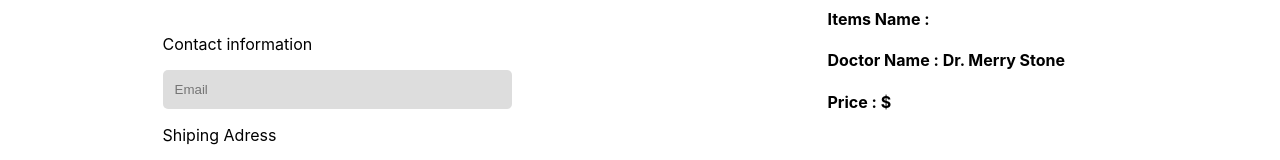
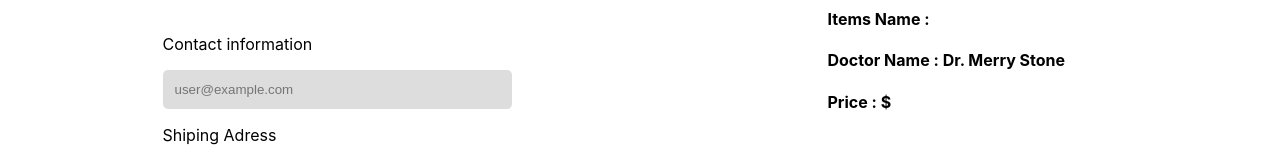
Before and after one commit to Md-Rasel-Ahmed/service-provider, a React (Create React App) app: page /checkout in a window 1280 px wide. Shown: the part 188-348 px from the top of the page. Built offline with nearby package versions, Linux system fonts and the light colour scheme; no server answers; sample sign-in values are in the browser's storage.

Commit message:
checkout email field filup from user

```diff
--- a/src/components/Checkout/Checkout.js
+++ b/src/components/Checkout/Checkout.js
@@ -2,8 +2,12 @@ import { faArrowLeft } from "@fortawesome/free-solid-svg-icons";
 import { FontAwesomeIcon } from "@fortawesome/react-fontawesome";
 import React from "react";
 import { Link, useNavigate } from "react-router-dom";
+import auth from "../../firebase.init";
+import { useAuthState } from "react-firebase-hooks/auth";
+
 import check from "./Checkout.module.css";
 const Checkout = ({ clickService }) => {
+  const [user] = useAuthState(auth);
   const navigate = useNavigate();
 
   // handle submit button
@@ -28,7 +32,12 @@ const Checkout = ({ clickService }) => {
           <div className={check.checkoutWraper}>
             <p>Contact information</p>
             <form onSubmit={handleSubmit}>
-              <input type="text" name="email" placeholder="Email" />
+              <input
+                type="text"
+                name="email"
+                placeholder={user?.email}
+                readOnly
+              />
               <div>
                 <p>Shiping Adress</p>
                 <div style={{ display: "flex", gap: "5px" }}>
```
Also changed, not shown: 1 other file (tests, documents, lock files or other folders).
